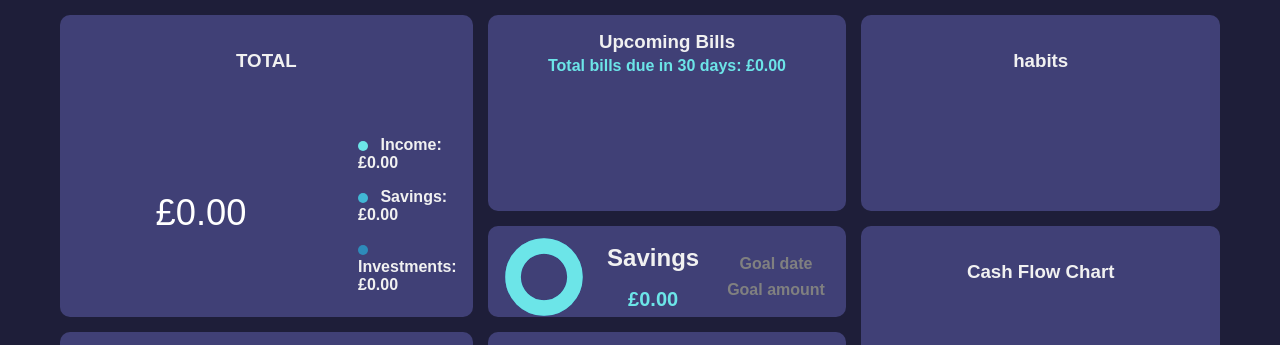
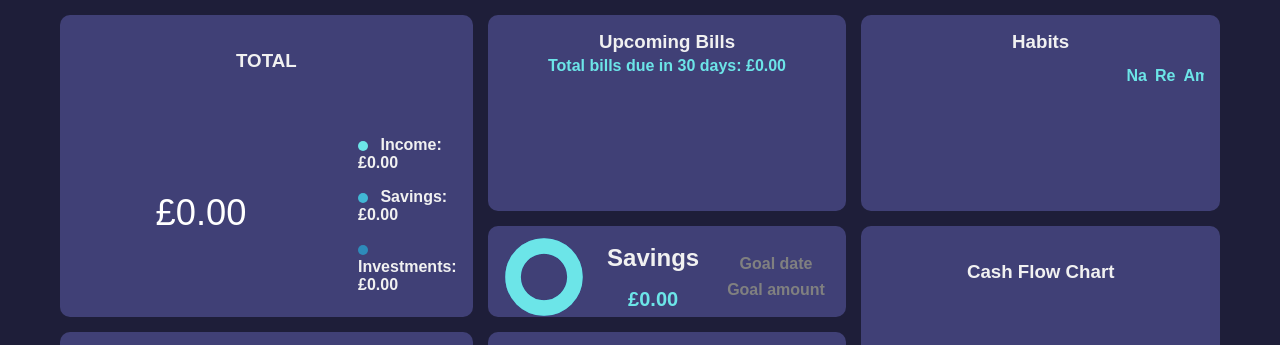
Before and after one commit to IbzyX/FinanceTracker, a Flask app: page /dashboard in a window 1280 px wide. Shown: the part 157-502 px from the top of the page. Run offline with Flask 3, Linux system fonts and the light colour scheme; lists and menus that the app fills with data are empty.

Commit message:
habits widget compete & bug fixes

```diff
--- a/app/static/css/widgets/habits.css
+++ b/app/static/css/widgets/habits.css
@@ -1,7 +1,133 @@
+/* --- Widget Container --- */
 #habits-widget {
     padding: 1rem;
     background-color: var(--widget-color);
     border-radius: 10px;
     color: var(--text-color);
+    display: flex;
+    flex-direction: column;
 
 }
+/* Heading */
+#habits-widget h3 {
+    margin: 0 0 0.5rem 0;
+    text-align: center;
+    font-weight: bold;
+}
+
+
+
+
+
+
+/* Layout: Chart + Table */
+.habits-layout {
+    display: flex;
+    gap: 1rem;
+    align-items: flex-start;
+    justify-content: space-between;
+    width: 100%;
+    box-sizing: border-box;
+}
+
+
+
+
+/* --- Radar Chart --- */
+.chart-container {
+    flex: 0 0 auto;
+    width: 225px;
+    height: 200px;
+    display: flex;
+    align-items: center;
+    justify-content: center;
+}
+
+#radarChart {
+    width: 100% !important;
+    height: 100% !important;
+    display: block;
+}
+
+
+
+
+/* --- Table --- */
+.habits-table-container {
+    flex: 1 1 auto;
+    display: flex;
+    flex-direction: column;
+    max-height: 300px;
+    overflow: hidden;
+    box-sizing: border-box;
+}
+
+
+.habits-table {
+    width: 100%;
+    border-collapse: collapse;
+    table-layout: fixed;
+}
+
+
+.habits-table thead th {
+    position: sticky;
+    top: 0;
+    background-color: var(--widget-color);
+    padding: 6px 8px;
+    text-align: center;
+    font-weight: bold;
+    color: var(--accent-color);
+    z-index: 1;
+}
+
+
+
+
+.habits-table tbody {
+    display: block;
+    max-height: calc(200px - 40px);
+    overflow-y: auto;
+    width: 100%;
+}
+
+.habits-table thead,
+.habits-table tbody tr {
+    display: table;
+    width: 100%;
+    table-layout: fixed;
+}
+
+.habits-table td {
+    padding: 8px 12px;
+    font-weight: bold;
+    text-align: center;
+    background-color: var(--widget-color);
+}
+
+.habits-table tbody tr {
+    border-bottom: 2px solid var(--accent-color);
+}
+
+.habits-table tbody tr:last-child {
+    border-bottom: none;
+}
+
+.habits-table tbody tr:hover td {
+    background-color: rgba(255, 255, 255, 0.05);
+}
+
+
+
+
+/* Scrollbar styling */
+.habits-table tbody::-webkit-scrollbar {
+    width: 6px;
+}
+.habits-table tbody::-webkit-scrollbar-thumb {
+    background-color: #888;
+    border-radius: 4px;
+}
+.habits-table tbody::-webkit-scrollbar-thumb:hover {
+    background-color: #555;
+}
--- a/app/static/js/widgets/habits.js
+++ b/app/static/js/widgets/habits.js
@@ -0,0 +1,106 @@
+let radarChart = null;
+function getCSSVariable(name) {
+    return getComputedStyle(document.documentElement).getPropertyValue(name).trim();
+}
+
+function getRadarData() {
+    const expenses = JSON.parse(localStorage.getItem("expense")) || [];
+
+    const labels = expenses.map(exp => exp.name);
+    const data = expenses.map(exp => parseFloat(exp.expenseAmount) || 0);
+
+
+    return { labels, data };
+}
+
+function renderRadarExpenseTable() {
+    const expenseTable = document.getElementById("all-habits-table-body");
+    if (!expenseTable) return;
+
+    const expenses = JSON.parse(localStorage.getItem("expense")) || [];
+    expenseTable.innerHTML = "";
+
+    expenses.forEach((exp, index) => {
+        const row = document.createElement("tr");
+        row.innerHTML = `
+            <td>${exp.name}</td>
+            <td>${exp.occurrence}</td>
+            <td>£${exp.expenseAmount.toFixed(2)}</td>
+        `;
+        expenseTable.appendChild(row);
+    });
+
+
+}
+
+function initHabits() {
+    const canvas = document.getElementById("radarChart");
+    if (!canvas) return;
+
+    const ctx = canvas.getContext("2d");
+    const { labels, data } = getRadarData();
+
+    if (radarChart) {
+        radarChart.destroy();
+    }
+    radarChart = new Chart(ctx, {
+        type: "radar",
+        data: {
+        labels: labels,
+            datasets: [{
+                label: "Expenses (£)",
+                data: data,
+                backgroundColor: "#6ce5e8",
+                borderColor: "#48e0e0",
+                pointBackgroundColor: "#6ce5e8"
+            }]
+        },
+        options: {
+            responsive: true,
+            maintainAspectRatio: false,
+            plugins: {
+                legend: {
+                    display: false
+                }
+            },
+            scales: {
+                r: {
+                    grid: {
+                        display: true,        // keep grid enabled
+                        color: (ctx) => {
+                        // Only draw the last (outer) grid line
+                        return ctx.index === ctx.chart.scales.r.ticks.length - 1
+                            ? "#ffffff34"       // outer border color
+                            : "transparent";        // hide inner grids
+                        },
+                        lineWidth: (ctx) => {
+                        return ctx.index === ctx.chart.scales.r.ticks.length - 1
+                            ? 2               // thicker outer line
+                            : 0;              // hide inner
+                        }
+                    },
+                        angleLines: {
+                        display: false
+                    },
+                    ticks: {
+                        display: false
+                    },
+                    pointLabels: {
+                        display: true,
+                        color: "var(--text-color)",
+                        font: {
+                            size: 12
+                        }
+                    }
+                }
+            }
+        }
+
+    });
+    renderRadarExpenseTable();
+}
+document.addEventListener("DOMContentLoaded", initHabits);
+
+window.addEventListener("storage", () => {
+    initHabits();
+});
--- a/app/templates/base.html
+++ b/app/templates/base.html
@@ -31,10 +31,10 @@
                                 <a href="{{ url_for('main.authen_page') }}" class="dropdown-item">Profile</a>
                             {% endif %}
 
+                            <a href="{{ url_for('main.dashboard_page') }}" class="dropdown-item divider-top">dashboard</a>
+
 
                             <a href="#" class="dropdown-item divider-top">Settings</a>
-                            <a href="{{ url_for('main.dashboard_page') }}" class="dropdown-item">dashboard</a>
-
                             <a href="#" class="dropdown-item" onclick="toggleTheme()" id="themeSwitch">Switch to Light Mode</a>
 
 
--- a/app/templates/entry.html
+++ b/app/templates/entry.html
@@ -228,7 +228,7 @@
                     <thead>
                         <tr>
                             <th>Name</th>
-                            <th>Occurrence</th>
+                            <th>Recurring</th>
                             <th>Amount</th>
                             <th>Intervals</th>
                             <th></th>
--- a/app/templates/widgets/_habits.html
+++ b/app/templates/widgets/_habits.html
@@ -1,4 +1,20 @@
 <div class="widget medium" id="habits-widget">
-    <h3>habits</h3>
-
+    <h3>Habits</h3>
+    <div class="habits-layout">
+        <div class="chart-container">
+            <canvas id="radarChart"></canvas>
+        </div>
+        <div class="habits-table-container">
+            <table class="habits-table">
+                <thead>
+                    <tr>
+                        <th>Name</th>
+                        <th>Recurring</th>
+                        <th>Amount</th>
+                    </tr>
+                </thead>
+                <tbody id="all-habits-table-body"></tbody>
+            </table>
+        </div>
+    </div>
 </div>
```
